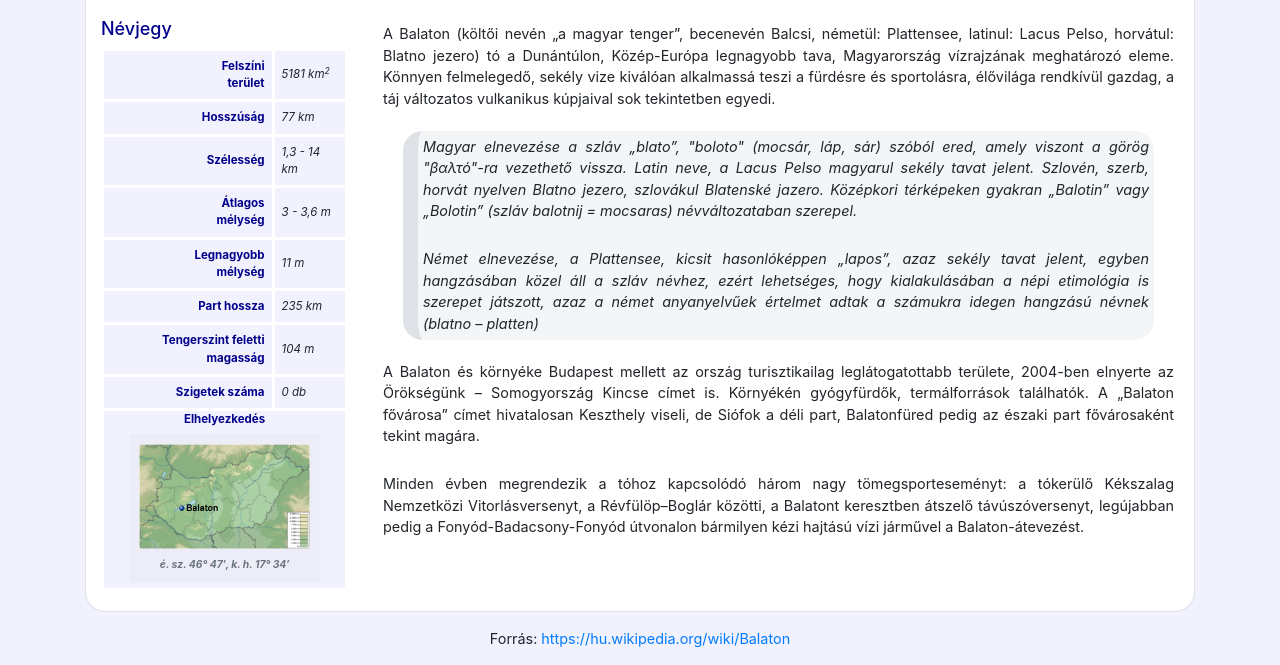
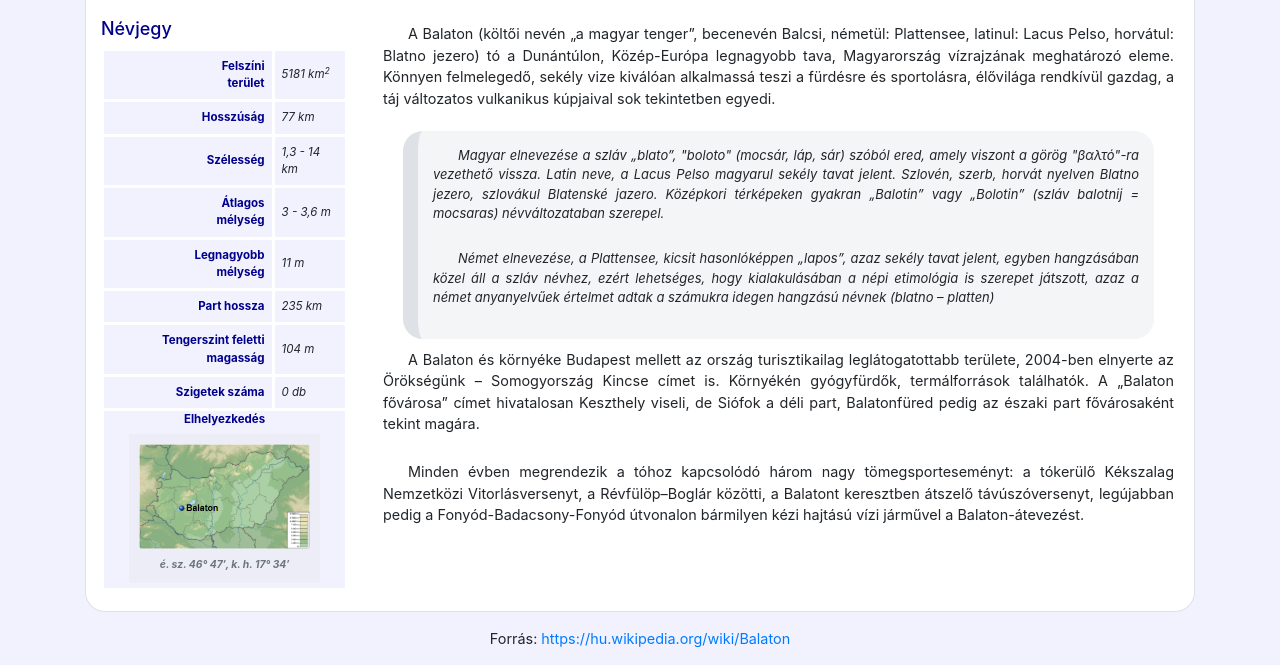
Before and after one commit to hrotkol24d/2025-04-28-Balaton, a plain HTML site: page balaton.html in a window 1280 px wide. Shown: the part 208-873 px from the top of the page. Drawn offline with Linux system fonts and the light colour scheme.

Commit message:
6.feladat

```diff
--- a/balaton.css
+++ b/balaton.css
@@ -66,6 +66,7 @@ td:nth-child(2){
 p{
     text-align: justify;
     padding: 5px;
+    text-indent: 25px;
 }
 figure{
     background-color: rgba(222,226,230,35%);
@@ -83,6 +84,8 @@ blockquote{
     background-color: rgba(222,226,230,35%);
     font-style: italic;
     border-radius: 20px;
+    padding: 10px;
+    font-size: 90%;
 }
 
 #halLista{
@@ -90,6 +93,7 @@ blockquote{
     list-style-type: none;
     padding-left: 0px;
     margin-left: 0px;
+    text-align: right;
 }
 
 #halLista li {
```
